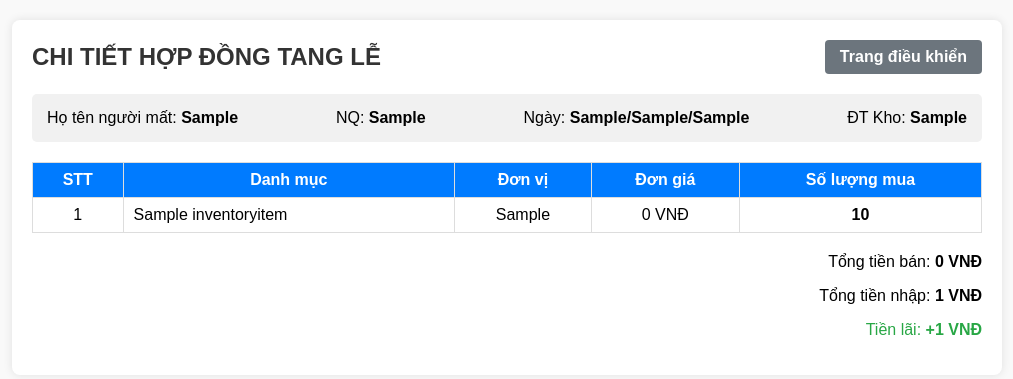
After one commit to fsoua/quan-ly-kho-354, a Django app: page /quan_ly/hop_dong/chi_tiet/1/ in a window 1280 px wide. The commit adds this page. Shown: the top 379 px of the page, without its empty margins (133-1146 px from the left). Run offline with Django 5.2, Linux system fonts and the light colour scheme; tables that the repository leaves empty hold one stand-in row (values such as "Sample post").

Commit message:
fix: chi tiet hop dong

```diff
--- /dev/null
+++ b/btl/templates/quan_ly/chi_tiet_hop_dong.html
@@ -0,0 +1,67 @@
+<!DOCTYPE html>
+<html lang="vi">
+<head>
+    <meta charset="UTF-8">
+    <title>Chi Tiết Hợp Đồng</title>
+    <style>
+        body { font-family: Arial, sans-serif; margin: 20px; background-color: #f9f9f9; }
+        .container { max-width: 950px; margin: 0 auto; background: #fff; padding: 20px; border-radius: 8px; box-shadow: 0 0 10px rgba(0,0,0,0.1); }
+        .top-bar { display: flex; justify-content: space-between; align-items: center; margin-bottom: 20px; }
+        h2 { color: #333; margin: 0; }
+        .btn-back { padding: 8px 15px; background-color: #6c757d; color: white; text-decoration: none; border-radius: 4px; font-weight: bold; }
+        .btn-back:hover { background-color: #5a6268; }
+        .header-info { display: flex; flex-wrap: wrap; gap: 15px; margin-bottom: 20px; align-items: center; justify-content: space-between; background: #f1f1f1; padding: 15px; border-radius: 5px; }
+        table { width: 100%; border-collapse: collapse; margin-top: 10px; }
+        th, td { border: 1px solid #ddd; padding: 8px; text-align: center; }
+        th { background-color: #007bff; color: white; }
+    </style>
+</head>
+<body>
+<div class="container">
+    <div class="top-bar">
+        <h2>CHI TIẾT HỢP ĐỒNG TANG LỄ</h2>
+        <a href="{% url 'admin_home' %}" class="btn-back">Trang điều khiển</a>
+    </div>
+
+    <div class="header-info">
+        <div>Họ tên người mất: <strong>{{ contract.ten_nguoi_mat }}</strong></div>
+        <div>NQ: <strong>{{ contract.nq }}</strong></div>
+        <div>Ngày: <strong>{{ contract.ngay }}/{{ contract.thang }}/{{ contract.nam }}</strong></div>
+        <div>ĐT Kho: <strong>{{ contract.dt_kho }}</strong></div>
+    </div>
+
+    <table>
+        <thead>
+            <tr>
+                <th>STT</th>
+                <th>Danh mục</th>
+                <th>Đơn vị</th>
+                <th>Đơn giá</th>
+                <th>Số lượng mua</th>
+            </tr>
+        </thead>
+        <tbody>
+            {% for detail in details %}
+            <tr>
+                <td>{{ forloop.counter }}</td>
+                <td style="text-align: left; padding-left: 10px;">{{ detail.inventory_item.item_name }}</td>
+                <td>{{ detail.inventory_item.unit }}</td>
+                <td>{{ detail.gia_ban_thuc_te|floatformat:0 }} VNĐ</td>
+                <td><strong>{{ detail.quantity }}</strong></td>
+            </tr>
+            {% empty %}
+            <tr>
+                <td colspan="5" style="text-align: center;">Không có dữ liệu mặt hàng trong hợp đồng này.</td>
+            </tr>
+            {% endfor %}
+        </tbody>
+    </table>
+
+    <div style="margin-top: 20px; text-align: right; font-size: 16px;">
+        <p>Tổng tiền bán: <strong>{{ contract.tong_tien_ban|floatformat:0 }} VNĐ</strong></p>
+        <p>Tổng tiền nhập: <strong>{{ contract.tong_tien_nhap|floatformat:0 }} VNĐ</strong></p>
+        <p style="color: #28a745;">Tiền lãi: <strong>+{{ contract.tong_tien_lai|floatformat:0 }} VNĐ</strong></p>
+    </div>
+</div>
+</body>
+</html>
--- a/btl/urls.py
+++ b/btl/urls.py
@@ -45,4 +45,5 @@ urlpatterns = [
 
     path('user/tao_hop_dong/', views.tao_hop_dong, name='tao_hop_dong'),
     path('quan_ly/hop_dong/', views.danh_sach_hop_dong, name='danh_sach_hop_dong'),
+    path('quan_ly/hop_dong/chi_tiet/<int:contract_id>/', views.chi_tiet_hop_dong, name='chi_tiet_hop_dong'),
 ]
--- a/btl/views.py
+++ b/btl/views.py
@@ -474,3 +474,11 @@ def tao_hop_dong(request):
 def danh_sach_hop_dong(request):
     hop_dongs = Contract.objects.all().order_by('-contract_id')
     return render(request, 'quan_ly/danh_sach_hop_dong.html', {'hop_dongs': hop_dongs})
+
+def chi_tiet_hop_dong(request, contract_id):
+    contract = get_object_or_404(Contract, pk=contract_id)
+    details = contract.details.select_related('inventory_item').all()
+    return render(request, 'quan_ly/chi_tiet_hop_dong.html', {
+        'contract': contract,
+        'details': details
+    })
```
Also changed, not shown: btl/templates/quan_ly/danh_sach_hop_dong.html (+16 -4 lines).
